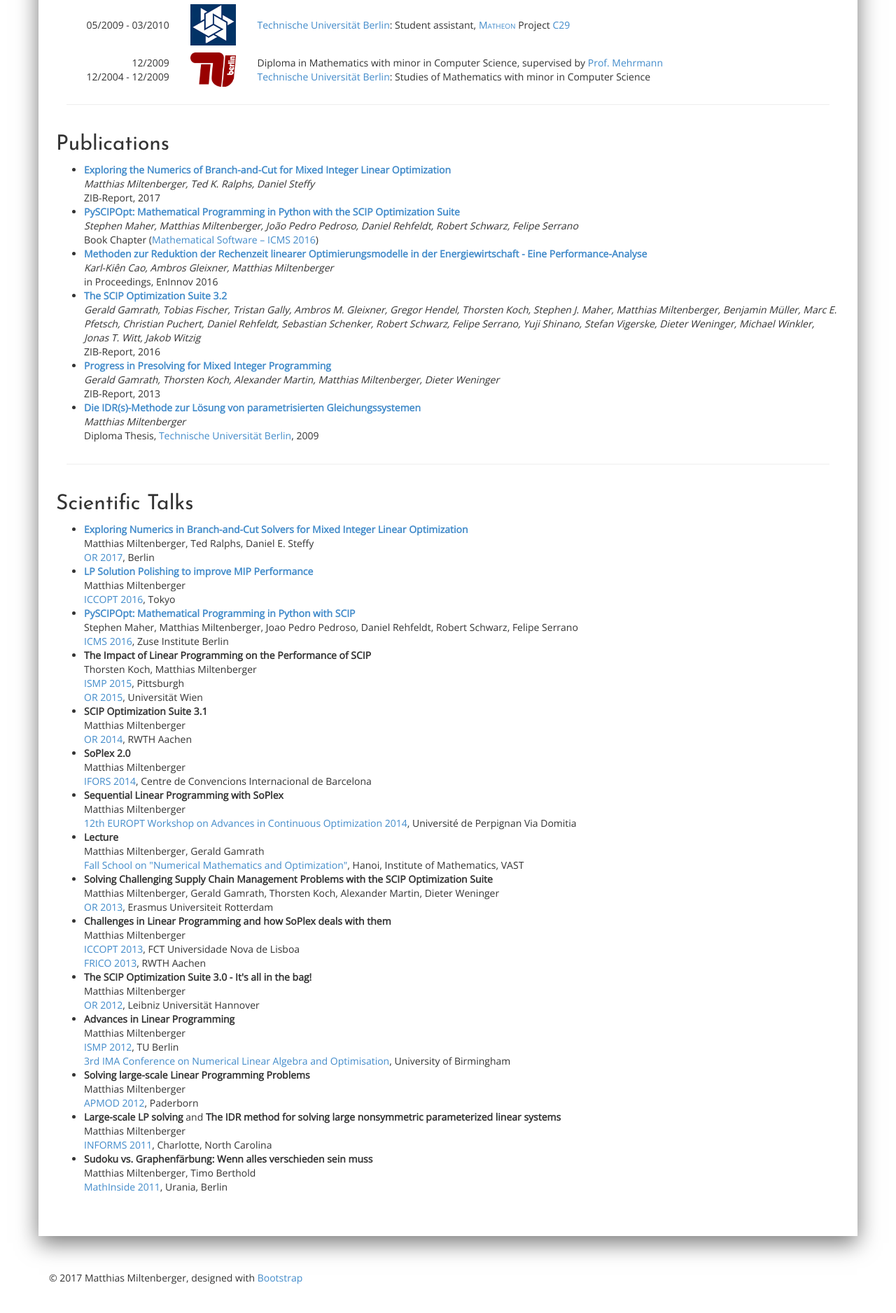
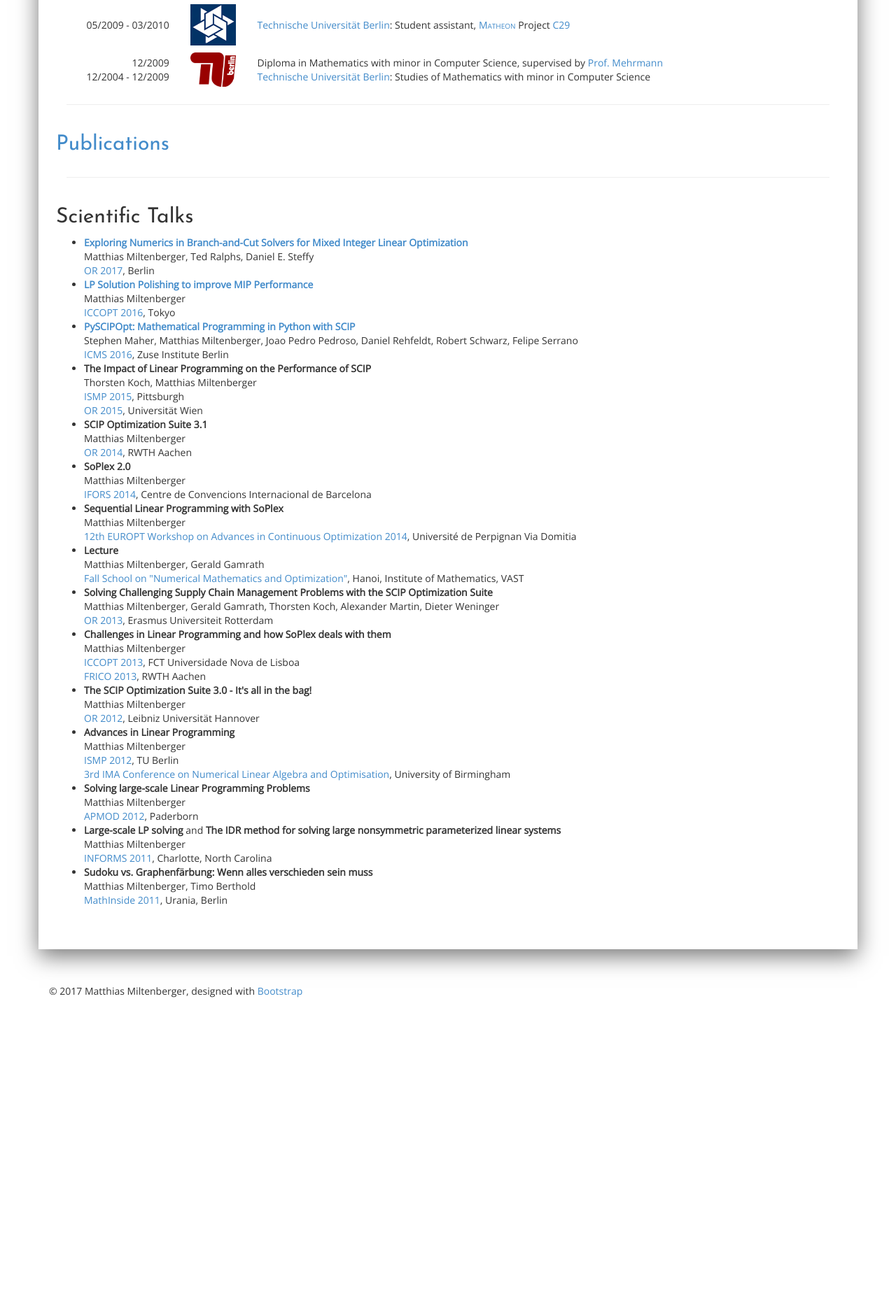
Before and after one commit to mattmilten/mattmilten.github.io, a PHP site: page / in a window 1280 px wide. Shown: the part 525-2402 px from the top of the page at 70% size. After the commit the page ends 1951 px from the top, so only its background shows below. Run offline with PHP 8.4, Linux system fonts and the light colour scheme; some libraries are stand-ins or nearby versions.

Commit message:
remove explicit publication list and link to ZIB page

```diff
--- a/index.php
+++ b/index.php
@@ -151,64 +151,7 @@
       <hr>
 
       <div class="row">
-        <h2>Publications</h2>
-        <ul>
-        <li>
-          <b><a href="https://opus4.kobv.de/opus4-zib/frontdoor/index/index/docId/6464">
-          Exploring the Numerics of Branch-and-Cut for Mixed Integer Linear Optimization
-          </a>
-          </b>
-          <br>
-          <em> Matthias Miltenberger, Ted K. Ralphs, Daniel Steffy </em>
-          <br>
-          ZIB-Report, 2017
-        </li>
-        <li>
-          <b><a href="https://link.springer.com/chapter/10.1007%2F978-3-319-42432-3_37">
-          PySCIPOpt: Mathematical Programming in Python with the SCIP Optimization Suite</a>
-          </b>
-          <br>
-          <em> Stephen Maher, Matthias Miltenberger, João Pedro Pedroso, Daniel Rehfeldt, Robert Schwarz, Felipe Serrano </em>
-          <br>
-          Book Chapter (<a href="https://link.springer.com/book/10.1007/978-3-319-42432-3">Mathematical Software – ICMS 2016</a>)
-        </li>
-        <li>
-          <b><a href="https://opus4.kobv.de/opus4-zib/frontdoor/index/index/docId/5771">
-          Methoden zur Reduktion der Rechenzeit linearer Optimierungsmodelle in der Energiewirtschaft - Eine Performance-Analyse</a>
-          </b>
-          <br>
-          <em> Karl-Kiên Cao, Ambros Gleixner, Matthias Miltenberger </em>
-          <br>
-          in Proceedings, EnInnov 2016
-        </li>
-        <li>
-          <b><a href="https://opus4.kobv.de/opus4-zib/frontdoor/index/index/docId/5767">
-          The SCIP Optimization Suite 3.2</a>
-          </b>
-          <br>
-          <em> Gerald Gamrath, Tobias Fischer, Tristan Gally, Ambros M. Gleixner, Gregor Hendel, Thorsten Koch, Stephen J. Maher, Matthias Miltenberger, Benjamin Müller, Marc E. Pfetsch, Christian Puchert, Daniel Rehfeldt, Sebastian Schenker, Robert Schwarz, Felipe Serrano, Yuji Shinano, Stefan Vigerske, Dieter Weninger, Michael Winkler, Jonas T. Witt, Jakob Witzig </em>
-          <br>
-          ZIB-Report, 2016
-        </li>
-        <li>
-          <b><a href="http://opus4.kobv.de/opus4-zib/frontdoor/index/index/docId/4253">
-          Progress in Presolving for Mixed Integer Programming</a>
-          </b>
-          <br>
-          <em> Gerald Gamrath, Thorsten Koch, Alexander Martin, Matthias Miltenberger, Dieter Weninger </em>
-          <br>
-          ZIB-Report, 2013
-        </li>
-        <li>
-          <b><a href="miltenberger_diplomarbeit.pdf">
-          Die IDR(s)-Methode zur L&ouml;sung von parametrisierten Gleichungssystemen</a></b>
-          <br>
-          <em>Matthias Miltenberger</em>
-          <br>
-          Diploma Thesis, <a href="http://www.tu-berlin.de/menue/home/parameter/en/">
-          Technische Universit&auml;t Berlin</a>, 2009
-        </li>
-        </ul>
+        <h2><a href="https://www.zib.de/members/miltenberger">Publications</a></h2>
       </div>
 
       <hr>
```
